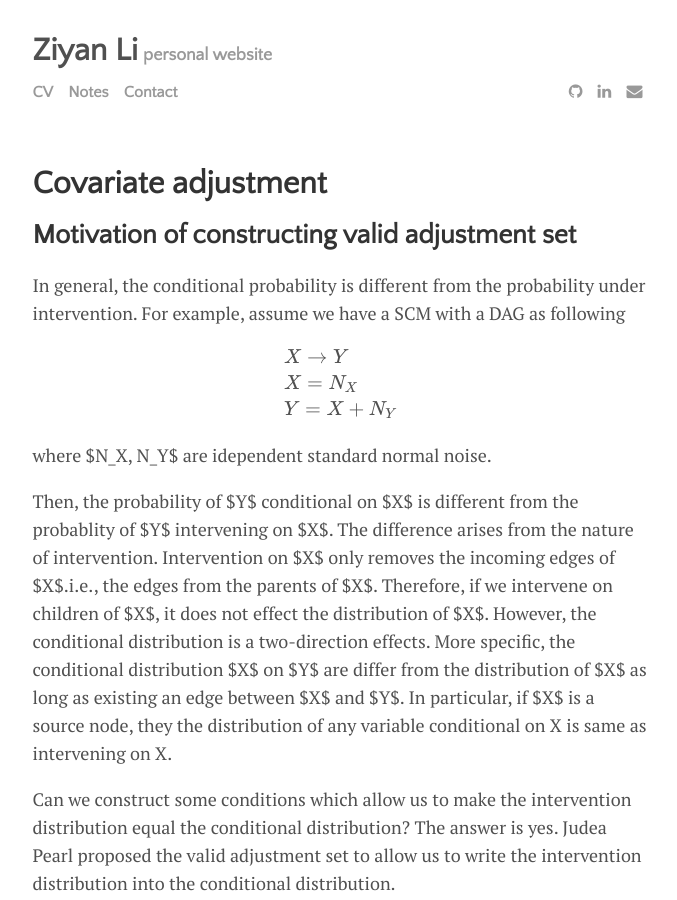
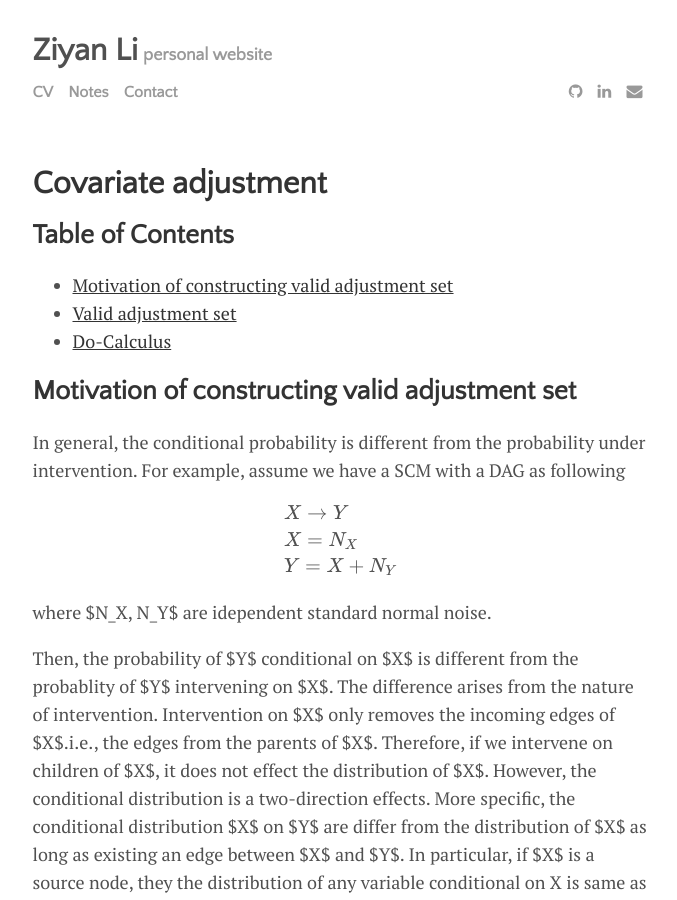
Before and after one commit to catty-halsey/catty-halsey.github.io, a Jekyll site: the page built from _posts/2024-11-11-Valid adjustment.md, in a window 1280 px wide and 900 px high. Shown: the whole window, without its empty margins (300-977 px from the left). Built offline with Jekyll 4.4.1, drawn with Linux system fonts in a browser that asks for light colours; formulas are drawn with MathJax 3.

Commit message:
Update 2024-11-11-Valid adjustment.md

```diff
--- a/_posts/2024-11-11-Valid adjustment.md
+++ b/_posts/2024-11-11-Valid adjustment.md
@@ -5,6 +5,11 @@ author: "Ziyan Li"
 categories: journal
 tags: [documentation, sample]
 ---
+## Table of Contents
+- [Motivation of constructing valid adjustment set](#Motivation-of-constructing-valid-adjustment-set)
+- [Valid adjustment set](#Valid-adjustment-set)
+- [Do-Calculus](#Do-Calculus)
+
 ## Motivation of constructing valid adjustment set
 In general, the conditional probability is different from the probability under intervention. For example, assume we have a SCM with a DAG as following
 
```
